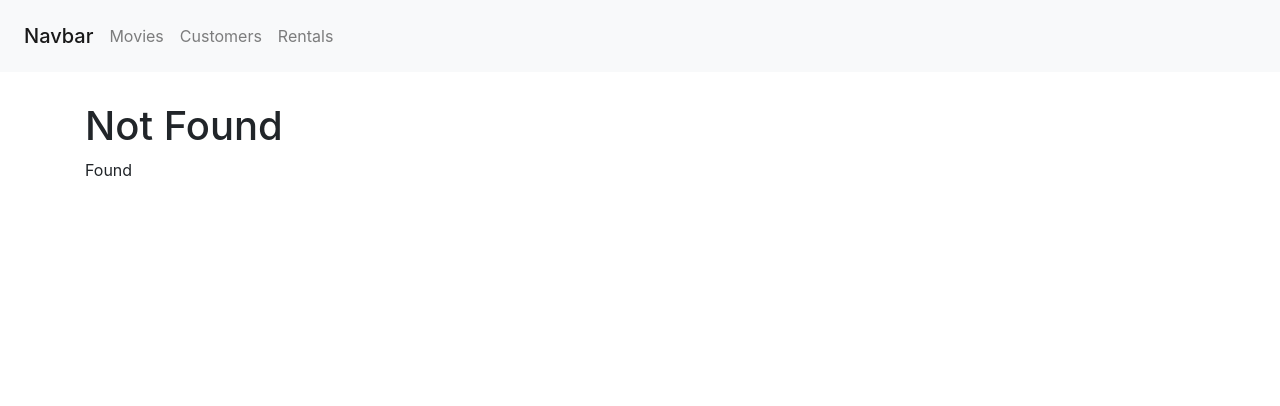
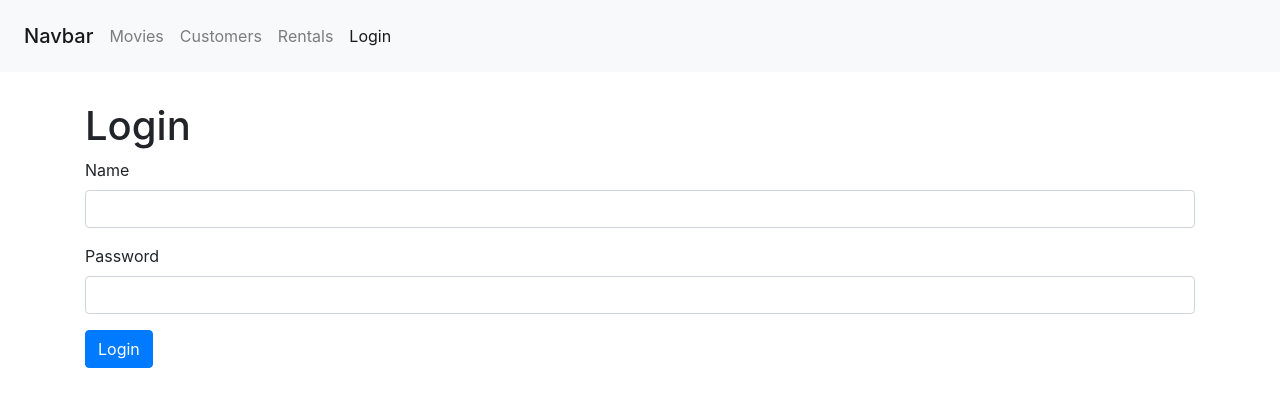
Before and after one commit to suxe/react-simple-crud, a React (Create React App) app: page /login in a window 1280 px wide. Before the commit this address led to /not-found. Shown: the top 406 px of the page. Built offline with nearby package versions, Linux system fonts and the light colour scheme.

Commit message:
working with form validation

```diff
--- a/src/App.js
+++ b/src/App.js
@@ -8,6 +8,7 @@ import MovieForm from "./components/movieForm"
 import Customers from "./components/customers"
 import Rentals from "./components/rentals"
 import NotFound from "./components/notFound"
+import LoginForm from "./components/loginform"
 
 function App(props) {
   return (
@@ -19,6 +20,9 @@ function App(props) {
             path="/movies/:id"
             component={(props) => <Form {...props} />}
           /> */}
+          <Route path="/login">
+            <LoginForm />
+          </Route>
           <Route path="/movies/:id">
             <MovieForm />
           </Route>
--- /dev/null
+++ b/src/components/input.jsx
@@ -0,0 +1,31 @@
+import React from "react"
+import { PropTypes } from "prop-types"
+
+const Input = ({ name, value, label, type, errors, onChange }) => {
+  return (
+    <div className="form-group">
+      <label htmlFor={name}>{label}</label>
+      <input
+        onChange={onChange}
+        name={name}
+        value={value}
+        id={name}
+        type={type}
+        className={`form-control ${errors ? "is-invalid" : ""}`}
+      />
+      {errors && (
+        <small className="form-text text-muted text-danger">{errors}</small>
+      )}
+    </div>
+  )
+}
+
+Input.propTypes = {
+  name: PropTypes.string.isRequired,
+  value: PropTypes.string.isRequired,
+  label: PropTypes.string.isRequired,
+  type: PropTypes.string.isRequired,
+  onChange: PropTypes.func.isRequired,
+}
+
+export default Input
--- /dev/null
+++ b/src/components/loginform.jsx
@@ -0,0 +1,71 @@
+import React, { Component } from "react"
+import Input from "./input"
+
+class LoginForm extends Component {
+  state = {
+    account: { username: "", password: "" },
+    errors: {},
+  }
+
+  validate = () => {
+    const account = { ...this.state.account }
+    let errors = {}
+
+    if (account.username === "") errors.username = "The username is required"
+    if (account.username.length < 3)
+      errors.username = "The username must contain at least 3 characters"
+
+    if (account.password === "") errors.password = "The password is required"
+    if (account.password === "")
+      errors.password = "The password must contain at least 3 characters"
+
+    return errors
+  }
+
+  handleSubmit = (_e) => {
+    _e.preventDefault()
+
+    const errors = this.validate()
+    this.setState({ errors })
+
+    if (errors) return
+
+    console.log("submitted")
+  }
+
+  handleInputChange = ({ currentTarget: input }) => {
+    const account = { ...this.state.account }
+    account[input.name] = input.value
+    this.setState({ account })
+  }
+
+  render() {
+    const { account, errors } = this.state
+    return (
+      <>
+        <h1>Login</h1>
+        <form onSubmit={this.handleSubmit}>
+          <Input
+            name={"username"}
+            value={account.username}
+            label={"Name"}
+            type={"text"}
+            errors={errors.username}
+            onChange={this.handleInputChange}
+          />
+          <Input
+            name={"password"}
+            value={account.password}
+            label={"Password"}
+            type={"password"}
+            errors={errors.password}
+            onChange={this.handleInputChange}
+          />
+          <button className="btn btn-primary">Login</button>
+        </form>
+      </>
+    )
+  }
+}
+
+export default LoginForm
--- a/src/components/navBar.jsx
+++ b/src/components/navBar.jsx
@@ -26,6 +26,11 @@ const NavBar = () => {
               Rentals
             </NavLink>
           </li>
+          <li className="nav-item">
+            <NavLink to="/login" className="nav-link">
+              Login
+            </NavLink>
+          </li>
         </ul>
       </div>
     </nav>
```
Also changed, not shown: 1 other file (tests, documents, lock files or other folders).
